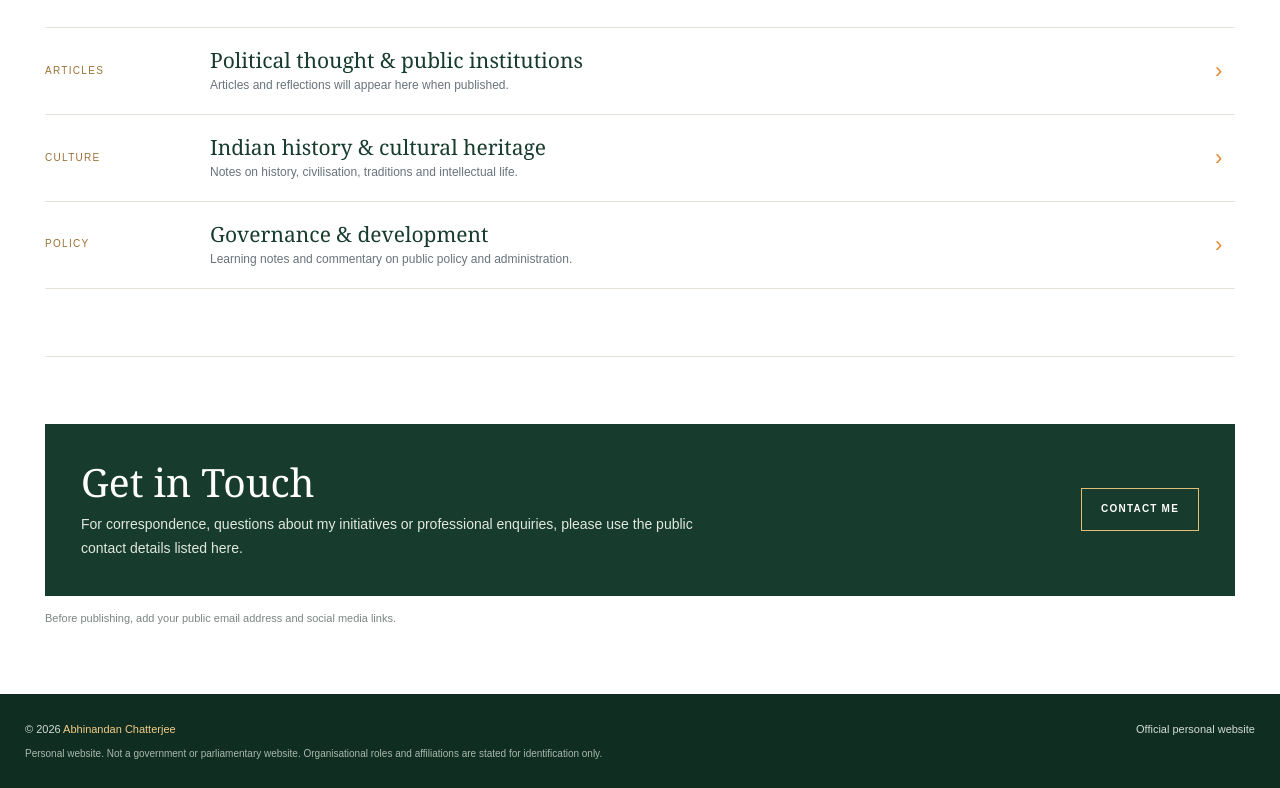
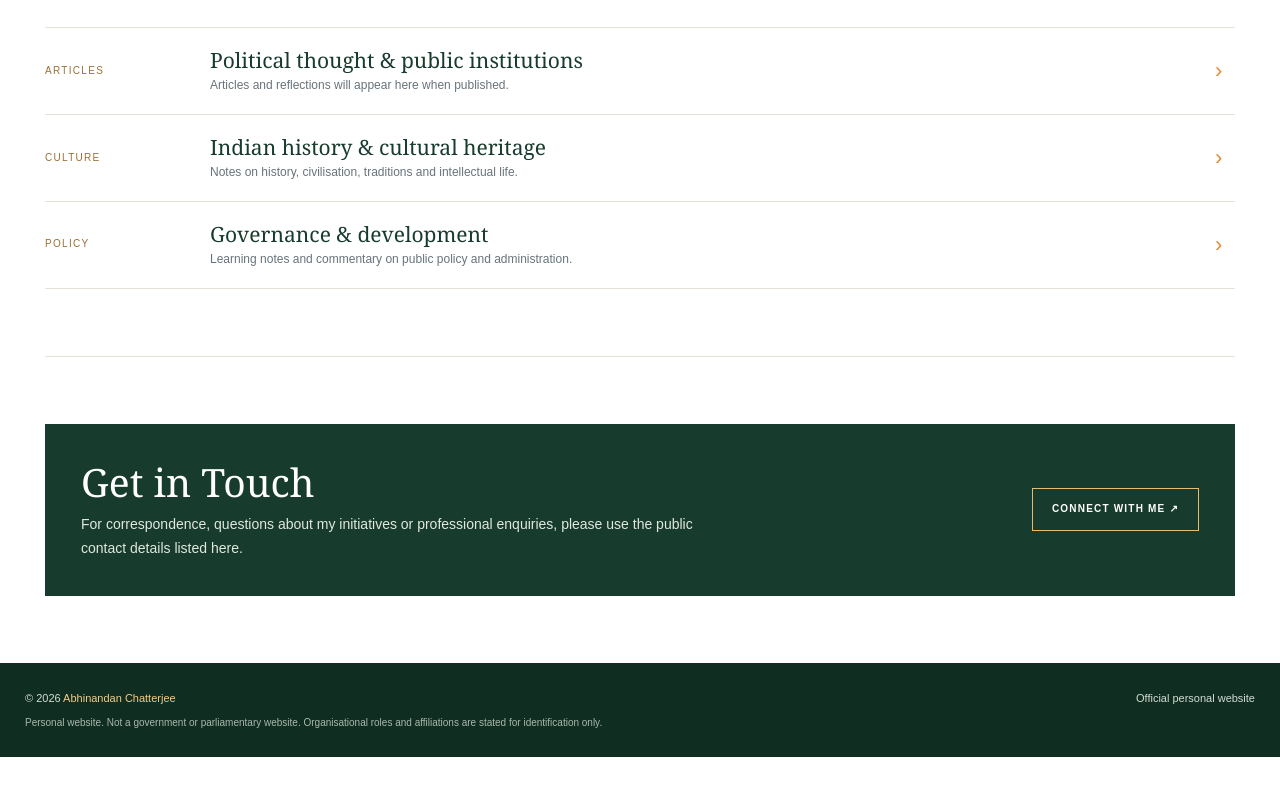
Before and after one commit to abhi20504/abhinandan.bjp.in, a plain HTML site: page index.html in a window 1280 px wide. Shown: the part 3430-4218 px from the top of the page. After the commit the page ends 4187 px from the top, so only its background shows below. Drawn offline with Linux system fonts and the light colour scheme.

Commit message:
Update index.html

```diff
--- a/index.html
+++ b/index.html
@@ -123,8 +123,8 @@ footer{background:#102d22;color:#d3ddd5;padding:26px 25px}.footer-inner{max-widt
  <div class="gallery-grid"><div class="gallery-tile">Event photograph</div><div class="gallery-tile">Public activity</div><div class="gallery-tile">Meeting</div><div class="gallery-tile">Portrait</div></div>
 </section>-->
 <section class="section" id="contact" style="border:0">
- <div class="contact"><div><h2>Get in Touch</h2><p>For correspondence, questions about my initiatives or professional enquiries, please use the public contact details listed here.</p></div><a class="btn" href="mailto:replace-with-your-email@example.com" onclick="if(this.href.includes('replace-with-your-email')){alert('Please replace the sample email address in the HTML first.');return false;}">Contact Me</a></div>
- <p style="font-size:11px;color:#7b8580;margin:13px 0 0">Before publishing, add your public email address and social media links.</p>
+ <div class="contact"><div><h2>Get in Touch</h2><p>For correspondence, questions about my initiatives or professional enquiries, please use the public contact details listed here.</p></div><a class="btn" href="https://www.instagram.com/abhinandan_123f/" target="_blank" rel="noopener noreferrer"> Connect with me ↗</a></div>
+ <!-- <p style="font-size:11px;color:#7b8580;margin:13px 0 0">Before publishing, add your public email address and social media links.</p> -->
 </section>
 </main>
 <footer><div class="footer-inner"><div>© <span id="year"></span> <strong>Abhinandan Chatterjee</strong></div><div>Official personal website</div></div><div class="footer-inner disclaimer">Personal website. Not a government or parliamentary website. Organisational roles and affiliations are stated for identification only.</div></footer>
```
